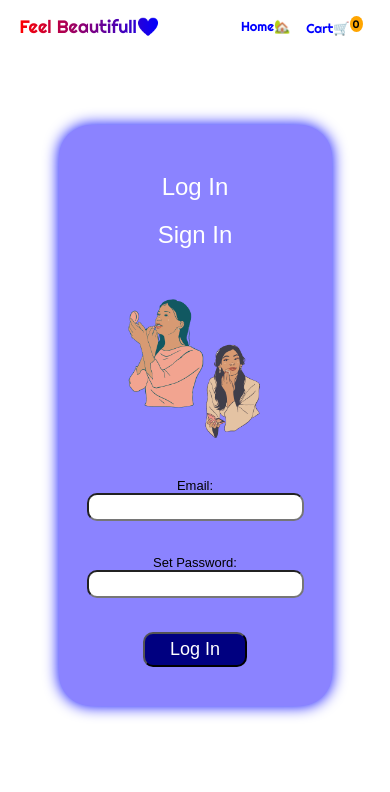
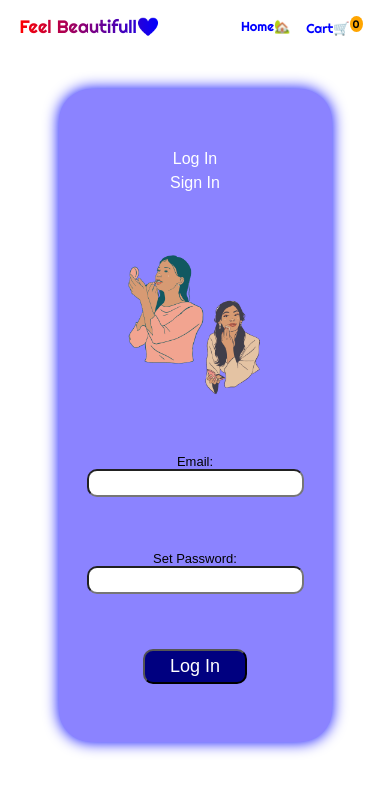
Before and after one commit to MaiNehaHu/FeelBeautiful, a React (Vite) app: page /FeelBeautifull/LoginOrSignIn in a window 390 px wide. Shown: the top 792 px of the page. Built offline with nearby package versions, Linux system fonts and the light colour scheme; no server answers; a web font is replaced by a local one.

Commit message:
login page responsvie

```diff
--- a/src/Components/Login&SignIn/log.css
+++ b/src/Components/Login&SignIn/log.css
@@ -116,3 +116,14 @@
     font-size: large;
   }
 }
+@media screen and (max-width: 460px) {
+   .card {
+    width: 70%;
+    height: 90%;
+  }
+  #login,
+  #signin {
+    margin: 3px 0px;
+    font-size: medium;
+  }
+}
```
